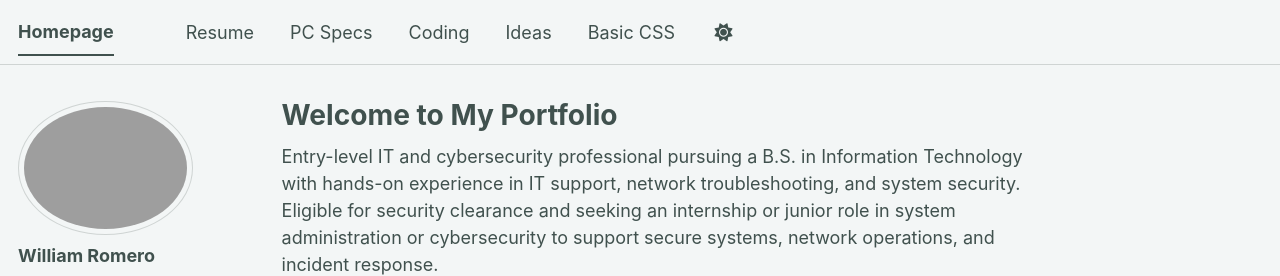
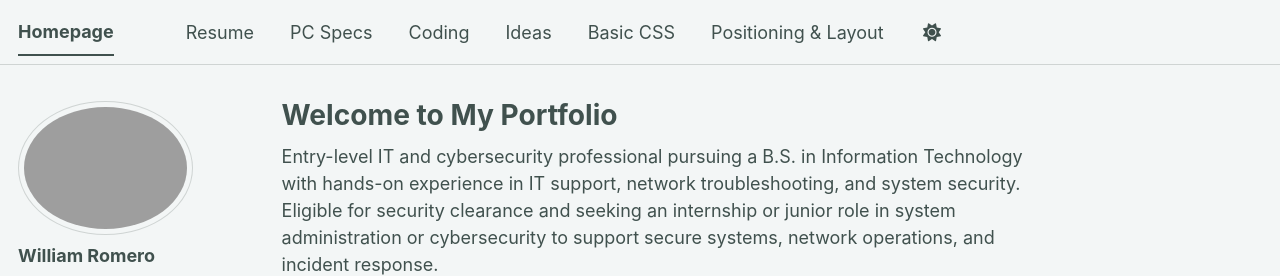
Before and after one commit to williamromero11/williamromero11.github.io, a Jekyll site: the page built from _pages/about.md, in a window 1280 px wide. Shown: the top 276 px of the page. Built offline with Jekyll 4.4.1, drawn with Linux system fonts in a browser that asks for light colours; a script bundle is joined from its source files by our own code; library files that are not in the unit come from our copies.

Commit message:
Update navigation with new Positioning & Layout item
Removed commented-out navigation item and added new item for Positioning & Layout.

```diff
--- a/_data/navigation.yml
+++ b/_data/navigation.yml
@@ -25,8 +25,8 @@ main:
   - title: "Basic CSS"
     url: "/CSS/"
 
-  ##- title: "Tables & Forms"
-  # url: "/Tables/"
+  - title: "Positioning & Layout"
+    url: "/P&L/"
 
 
 
```
